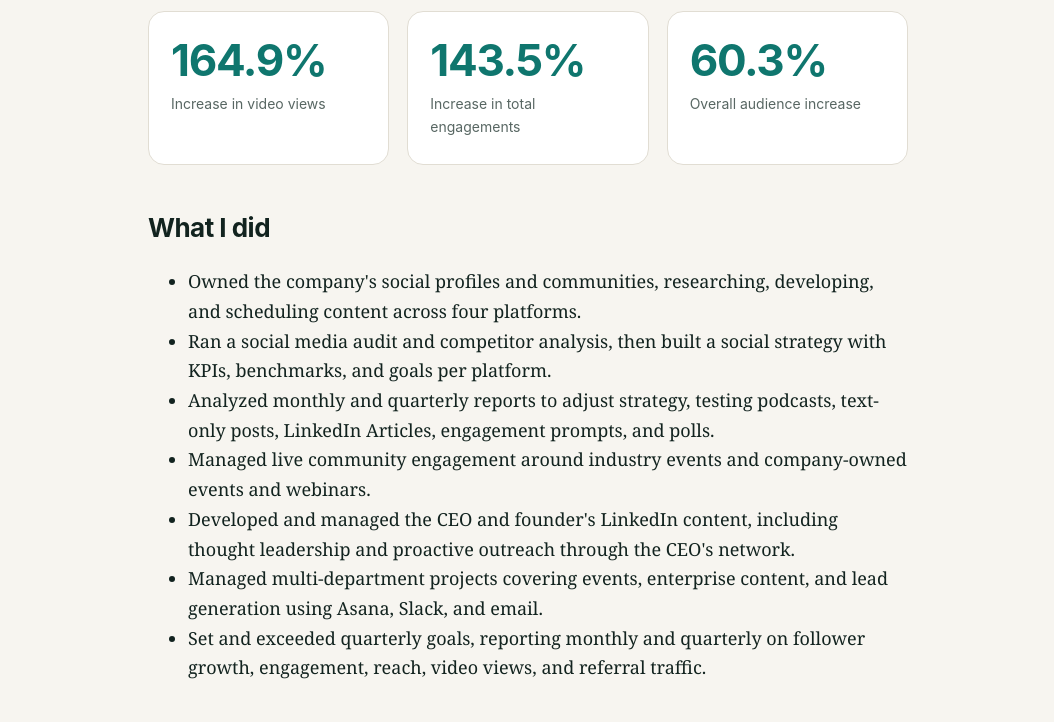
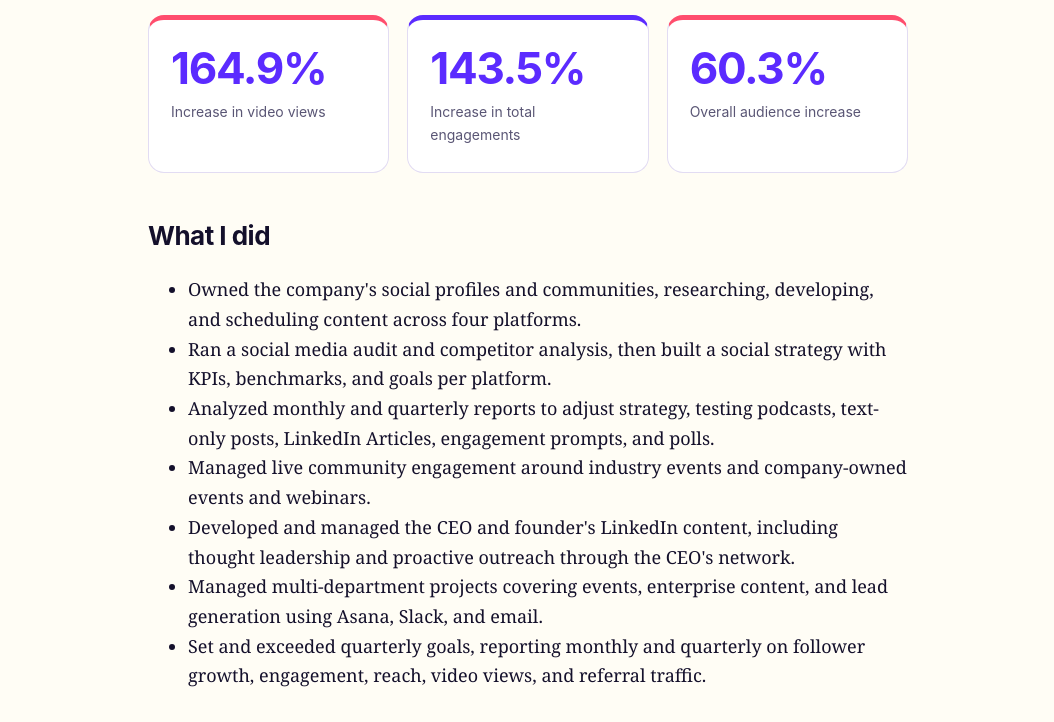
Before and after one commit to baileyhopp/portfolio, a plain HTML site: page work/within.html in a window 1280 px wide. Shown: the part 677-1399 px from the top of the page, without its empty margins (112-1166 px from the left). Drawn offline with Linux system fonts and the light colour scheme.

Commit message:
Update style.css

```diff
--- a/assets/style.css
+++ b/assets/style.css
@@ -1,28 +1,28 @@
 :root {
-  --bg: #f7f5f0;
+  --bg: #fffdf5;
   --surface: #ffffff;
-  --ink: #12231f;
-  --muted: #586763;
-  --accent: #0f766e;
+  --ink: #14102b;
+  --muted: #5a5675;
+  --accent: #5b2bff;
   --accent-ink: #ffffff;
-  --accent-soft: #dff1ee;
-  --highlight: #f4b942;
-  --line: #e1ddd3;
+  --accent-soft: #ece6ff;
+  --highlight: #ffd426;
+  --line: #e2dcf3;
   --max: 1040px;
   --sans: "Inter", -apple-system, BlinkMacSystemFont, "Segoe UI", Helvetica, Arial, sans-serif;
   --serif: Georgia, "Times New Roman", serif;
 }
 @media (prefers-color-scheme: dark) {
   :root {
-    --bg: #0d1816;
-    --surface: #142421;
-    --ink: #eef3f1;
-    --muted: #9bb0aa;
-    --accent: #3fc1b2;
-    --accent-ink: #06201c;
-    --accent-soft: #163733;
-    --highlight: #f4b942;
-    --line: #25403b;
+    --bg: #0f0a24;
+    --surface: #1a1238;
+    --ink: #f6f3ff;
+    --muted: #b4abd9;
+    --accent: #a98bff;
+    --accent-ink: #0f0a24;
+    --accent-soft: #2a1d63;
+    --highlight: #ffd426;
+    --line: #33285f;
   }
 }
 * { box-sizing: border-box; }
@@ -42,7 +42,7 @@ nav a:hover { color: var(--accent); }
 .hero { padding: 96px 0 56px; }
 .eyebrow, .tag { display: inline-block; font-size: 12px; font-weight: 700; letter-spacing: .12em; text-transform: uppercase; color: var(--accent); }
 .hero h1 { font-size: clamp(44px, 8vw, 92px); line-height: 1.02; letter-spacing: -0.035em; margin: 14px 0 20px; }
-.hero h1 mark { background: linear-gradient(transparent 62%, var(--highlight) 62%); color: inherit; padding: 0 4px; }
+.hero h1 mark { background: linear-gradient(transparent 55%, var(--highlight) 55%); color: inherit; padding: 0 4px; }
 .hero p.lead { font-size: 21px; color: var(--muted); max-width: 620px; margin: 0 0 32px; }
 .btn { display: inline-block; padding: 13px 24px; border-radius: 999px; background: var(--accent); color: var(--accent-ink); text-decoration: none; font-weight: 600; font-size: 15px; margin: 0 10px 10px 0; transition: transform .15s; }
 .btn:hover { transform: translateY(-2px); }
@@ -64,7 +64,8 @@ section p.sub { color: var(--muted); max-width: 600px; margin: 0 0 36px; }
 
 /* Stat grid */
 .metrics { display: grid; grid-template-columns: repeat(auto-fit, minmax(200px, 1fr)); gap: 18px; margin: 24px 0; }
-.metric { background: var(--surface); border: 1px solid var(--line); border-radius: 16px; padding: 26px 22px; }
+.metric { background: var(--surface); border: 1px solid var(--line); border-radius: 16px; padding: 26px 22px; border-top: 5px solid var(--accent); }
+.metric:nth-child(even) { border-top-color: #ff4d6d; }
 .metric b { display: block; font-size: 44px; line-height: 1; letter-spacing: -0.03em; color: var(--accent); }
 .metric span { display: block; margin-top: 10px; font-size: 14px; color: var(--muted); }
 .metric em { display: block; margin-top: 12px; font-style: normal; font-size: 11px; font-weight: 700; letter-spacing: .1em; text-transform: uppercase; }
@@ -72,14 +73,14 @@ section p.sub { color: var(--muted); max-width: 600px; margin: 0 0 36px; }
 /* Featured work rows */
 .work-row { display: grid; grid-template-columns: 1fr 1.1fr; gap: 40px; align-items: center; padding: 40px 0; border-top: 1px solid var(--line); text-decoration: none; color: var(--ink); }
 .work-row:nth-child(even) .thumb { order: 2; }
-.work-row .thumb { aspect-ratio: 16 / 10; border-radius: 18px; display: flex; align-items: flex-end; padding: 22px; font-weight: 800; font-size: 26px; line-height: 1.1; letter-spacing: -0.02em; color: var(--accent-ink); transition: transform .2s; }
+.work-row .thumb { aspect-ratio: 16 / 10; border-radius: 18px; display: flex; align-items: flex-end; padding: 22px; font-weight: 800; font-size: 26px; line-height: 1.1; letter-spacing: -0.02em; color: #ffffff; transition: transform .2s; }
 .work-row:hover .thumb { transform: scale(1.015); }
-.t1 { background: linear-gradient(135deg, #0f766e, #14b8a6); }
-.t2 { background: linear-gradient(135deg, #b45309, #f4b942); color: #1d1405; }
-.t3 { background: linear-gradient(135deg, #134e4a, #0f766e); }
-.t4 { background: linear-gradient(135deg, #7c2d12, #ea7a4f); }
-.t5 { background: linear-gradient(135deg, #1e3a34, #5b8f84); }
-.t6 { background: linear-gradient(135deg, #3b4a47, #8aa39d); }
+.t1 { background: linear-gradient(135deg, #5b2bff, #9b5cff); }
+.t2 { background: linear-gradient(135deg, #ff4d6d, #ffb02e); color: #1a0b2e; }
+.t3 { background: linear-gradient(135deg, #1033e0, #2a7bff); }
+.t4 { background: linear-gradient(135deg, #d4145a, #ff4d6d); }
+.t5 { background: linear-gradient(135deg, #14102b, #5b2bff); }
+.t6 { background: linear-gradient(135deg, #e11d74, #7c3aed); }
 .work-row h3 { font-size: 26px; line-height: 1.2; letter-spacing: -0.02em; margin: 8px 0 10px; }
 .work-row p { color: var(--muted); margin: 0 0 14px; }
 .work-row .more { font-weight: 600; color: var(--accent); }
```
